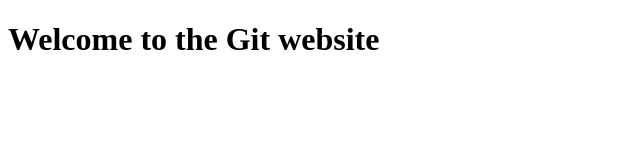
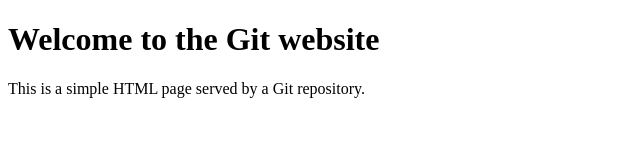
Before and after one commit to MSKalyan/learn-git, a plain HTML site: page index.html in a window 1280 px wide. Shown: the whole page, without its empty margins (0-640 px from the left). Drawn offline with Linux system fonts and the light colour scheme.

Commit message:
add para in index

```diff
--- a/index.html
+++ b/index.html
@@ -7,5 +7,6 @@
 </head>
 <body>
 <h1>Welcome to the Git website</h1>
+<p>This is a simple HTML page served by a Git repository.</p>
 </body>
 </html>
```
